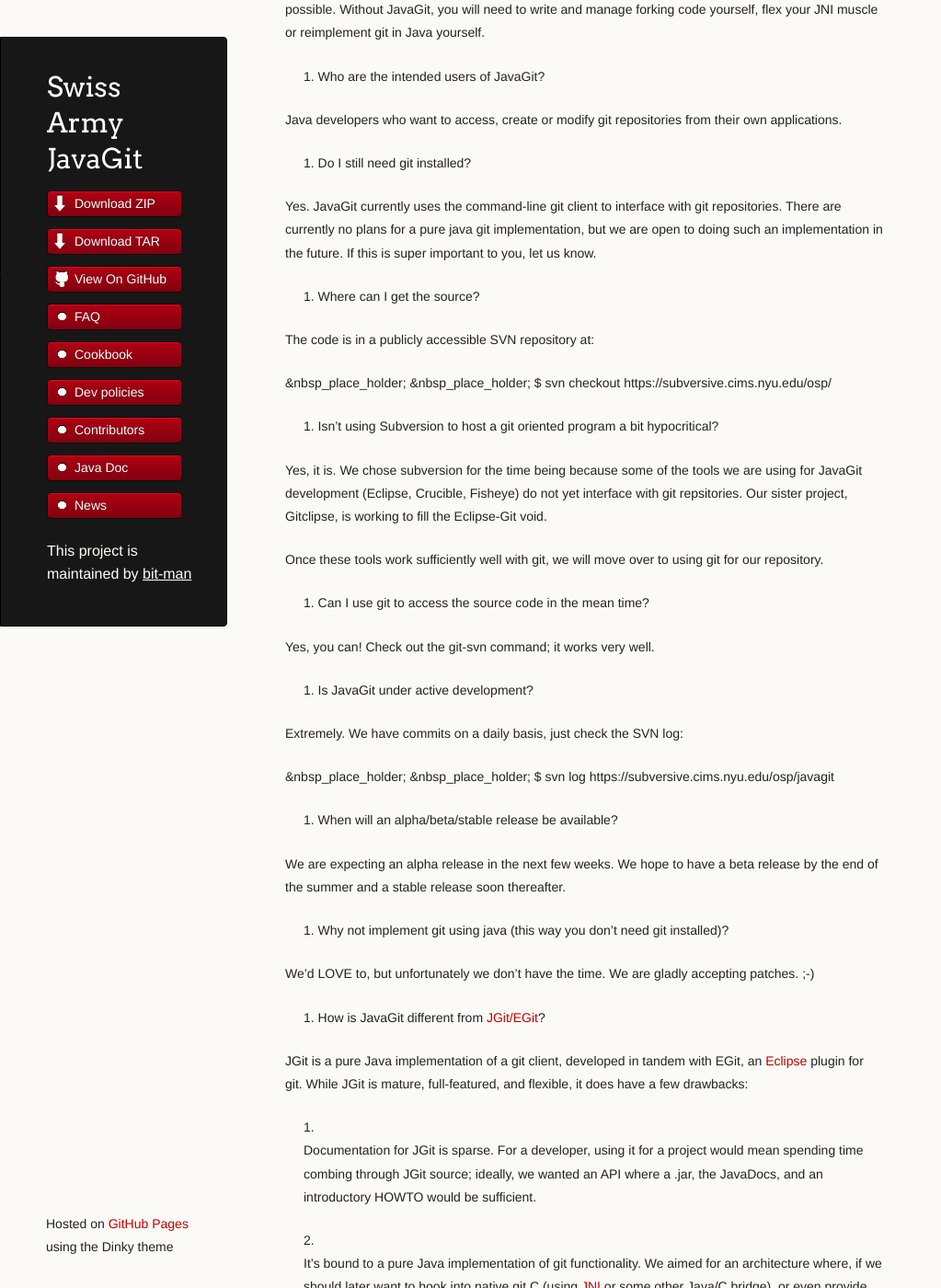
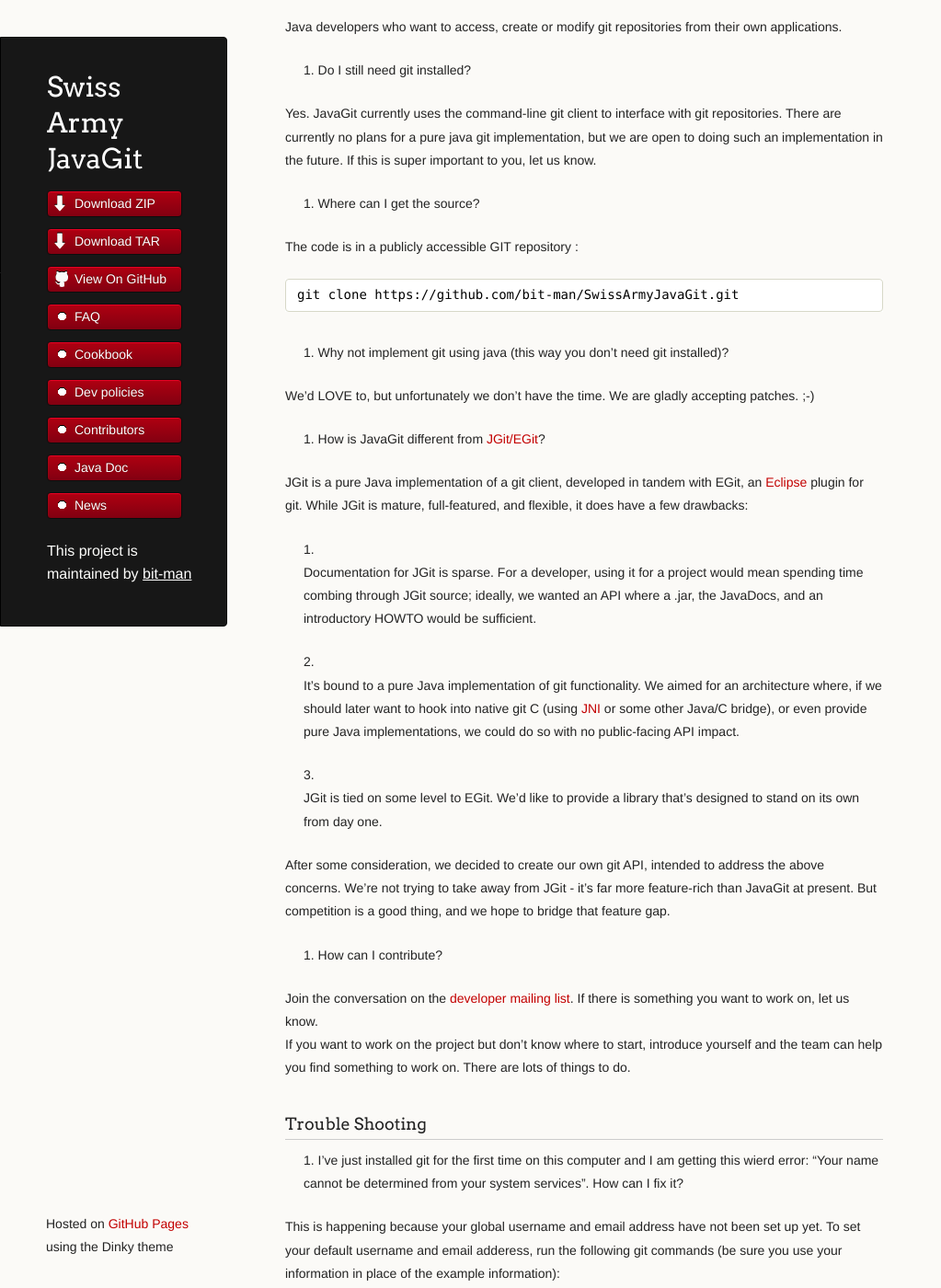
Before and after one commit to bit-man/SwissArmyJavaGit, a Jekyll site: the page built from faq.md, in a window 1280 px wide and 1400 px high, scrolled down 638 px. Shown: the whole window at 92% size, without its empty margins (0-1023 px from the left). Built offline with Jekyll 4.4.1, drawn with Linux system fonts in a browser that asks for light colours; Markdown is read by kramdown in place of the engine named in the settings; some of the changed text lies outside the part shown.

```diff
--- a/faq.md
+++ b/faq.md
@@ -9,13 +9,9 @@ title: FAQ
   2. Who are the intended users of JavaGit?
   3. Do I still need git instaled?
   4. Where can I get the source?
-  5. Isn't using Subversion to host a git-oriented program a bit hypocritical?
-  6. Can I use git to access the source code in the mean time?
-  7. Is JavaGit under active development?
-  8. When will an alpha/beta/stable release be available?
-  9. Why not implement git using java (this way you don't need git installed)?
-  10. How is JavaGit different from Jgit/Egit?
-  11. How can I contribute?
+  5. Why not implement git using java (this way you don't need git installed)?
+  6. How is JavaGit different from Jgit/Egit?
+  7. How can I contribute?
 
 ### Trouble Shooting
 
@@ -50,58 +46,19 @@ super important to you, let us know.
 
   4. Where can I get the source?
 
-The code is in a publicly accessible SVN repository at:
+The code is in a publicly accessible GIT repository :
+
+    git clone https://github.com/bit-man/SwissArmyJavaGit.git
 
 
-&nbsp_place_holder; &nbsp_place_holder; $ svn checkout
-https://subversive.cims.nyu.edu/osp/
-
-
-
-  5. Isn't using Subversion to host a git oriented program a bit hypocritical?
-
-Yes, it is. We chose subversion for the time being because some of the tools
-we are using for JavaGit development (Eclipse, Crucible, Fisheye) do not yet
-interface with git repsitories. Our sister project, Gitclipse, is working to
-fill the Eclipse-Git void.
-
-
-Once these tools work sufficiently well with git, we will move over to using
-git for our repository.
-
-
-
-  6. Can I use git to access the source code in the mean time?
-
-Yes, you can! Check out the git-svn command; it works very well.
-
-
-
-  7. Is JavaGit under active development?
-
-Extremely. We have commits on a daily basis, just check the SVN log:
-
-
-&nbsp_place_holder; &nbsp_place_holder; $ svn log
-https://subversive.cims.nyu.edu/osp/javagit
-
-
-
-  8. When will an alpha/beta/stable release be available?
-
-We are expecting an alpha release in the next few weeks. We hope to have a
-beta release by the end of the summer and a stable release soon thereafter.
-
-
-
-  9. Why not implement git using java (this way you don't need git installed)?
+  5. Why not implement git using java (this way you don't need git installed)?
 
 We'd LOVE to, but unfortunately we don't have the time. We are gladly
 accepting patches. ;-)
 
 
 
-  10. How is JavaGit different from [JGit/EGit](http://repo.or.cz/w/egit.git)?
+  6. How is JavaGit different from [JGit/EGit](http://repo.or.cz/w/egit.git)?
 
 JGit is a pure Java implementation of a git client, developed in tandem with
 EGit, an [Eclipse](http://www.eclipse.org/) plugin for git. While JGit is
@@ -150,11 +108,8 @@ git commands (be sure you use your information in place of the example
 information):
 
 
-&nbsp_place_holder; &nbsp_place_holder; git config --global user.email
-"you@example.com"
-
-&nbsp_place_holder; &nbsp_place_holder; git config --global user.name "Your
-Name"
+    git config --global user.email "you@example.com"
+    git config --global user.name "Your Name"
 
 
 If you prefer to set your identity only in the current repository, omit the '
```
Also changed, not shown: other parts of faq.md (+4 -3 lines), index.md (+1 -0 lines), news.md (+8 -2 lines).
